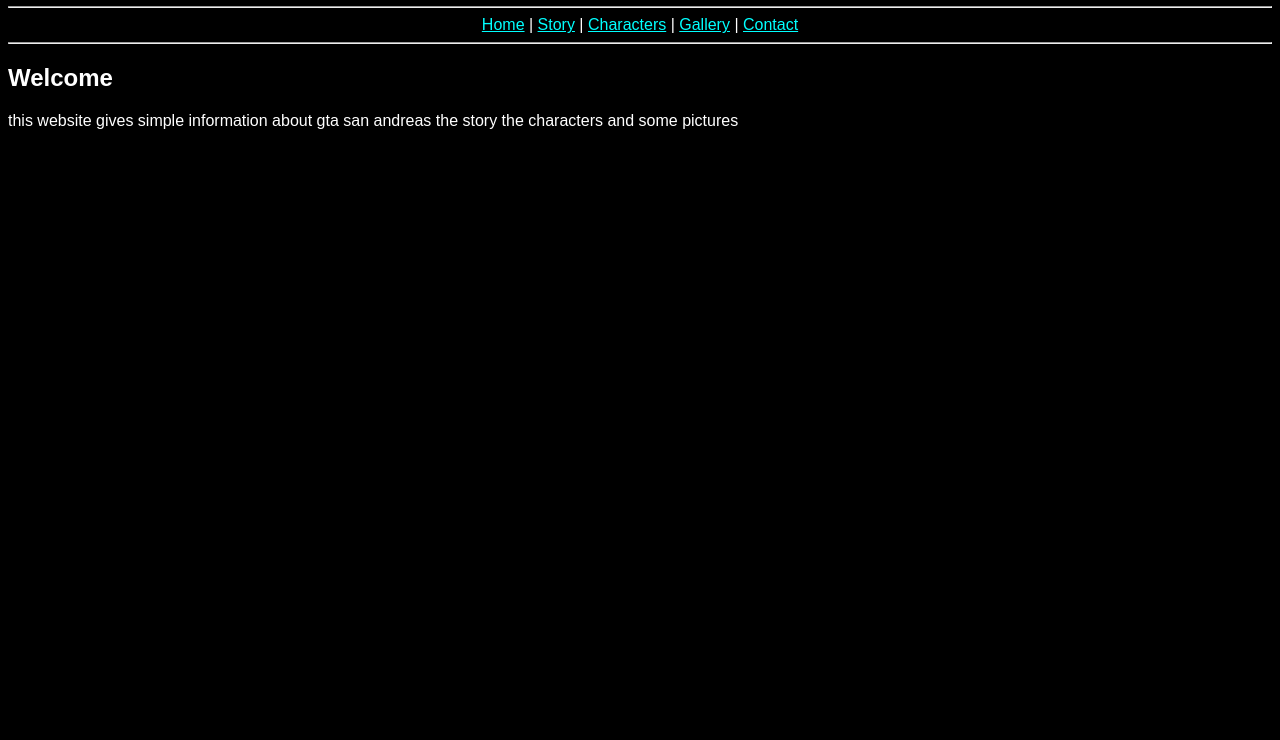
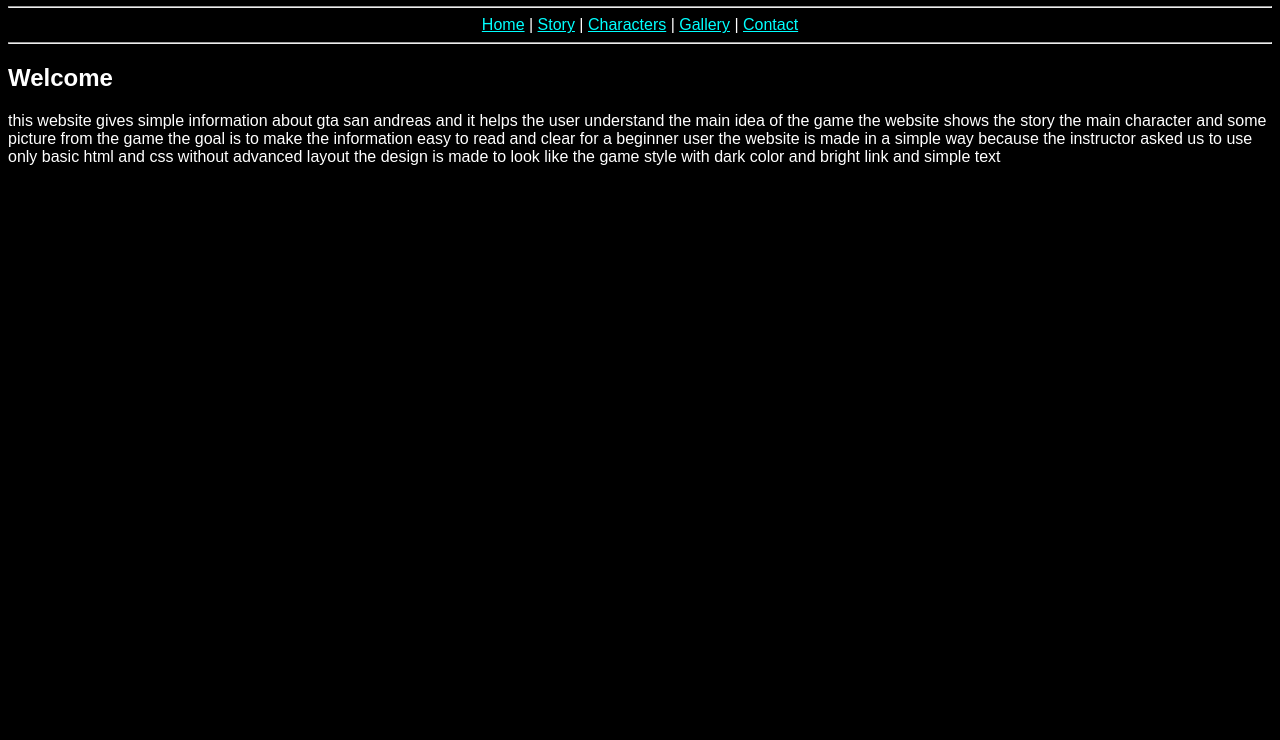
Before and after one commit to carl-johnson1995/web-development-final-assessment-2, a plain HTML site: page multipage codes/index.html in a window 1280 px wide. Shown: the part 60-800 px from the top of the page. Drawn offline with Linux system fonts and the light colour scheme.

Commit message:
Update index.html

```diff
--- a/multipage codes/index.html
+++ b/multipage codes/index.html
@@ -23,7 +23,12 @@
 <hr>
 
 <h2>Welcome</h2>
-<p>this website gives simple information about gta san andreas the story the characters and some pictures</p>
+<p>this website gives simple information about gta san andreas and it helps the user understand the main idea of
+  the game the website shows the story the main character and some picture from the game the goal is to make the
+  information easy to read and clear for a beginner user the website is made in a simple way because the instructor
+  asked us to use only basic html and css without advanced layout the design is made to look like the game style
+  with dark color and bright link and simple text
+</p>
 
 </body>
 </html>
```
